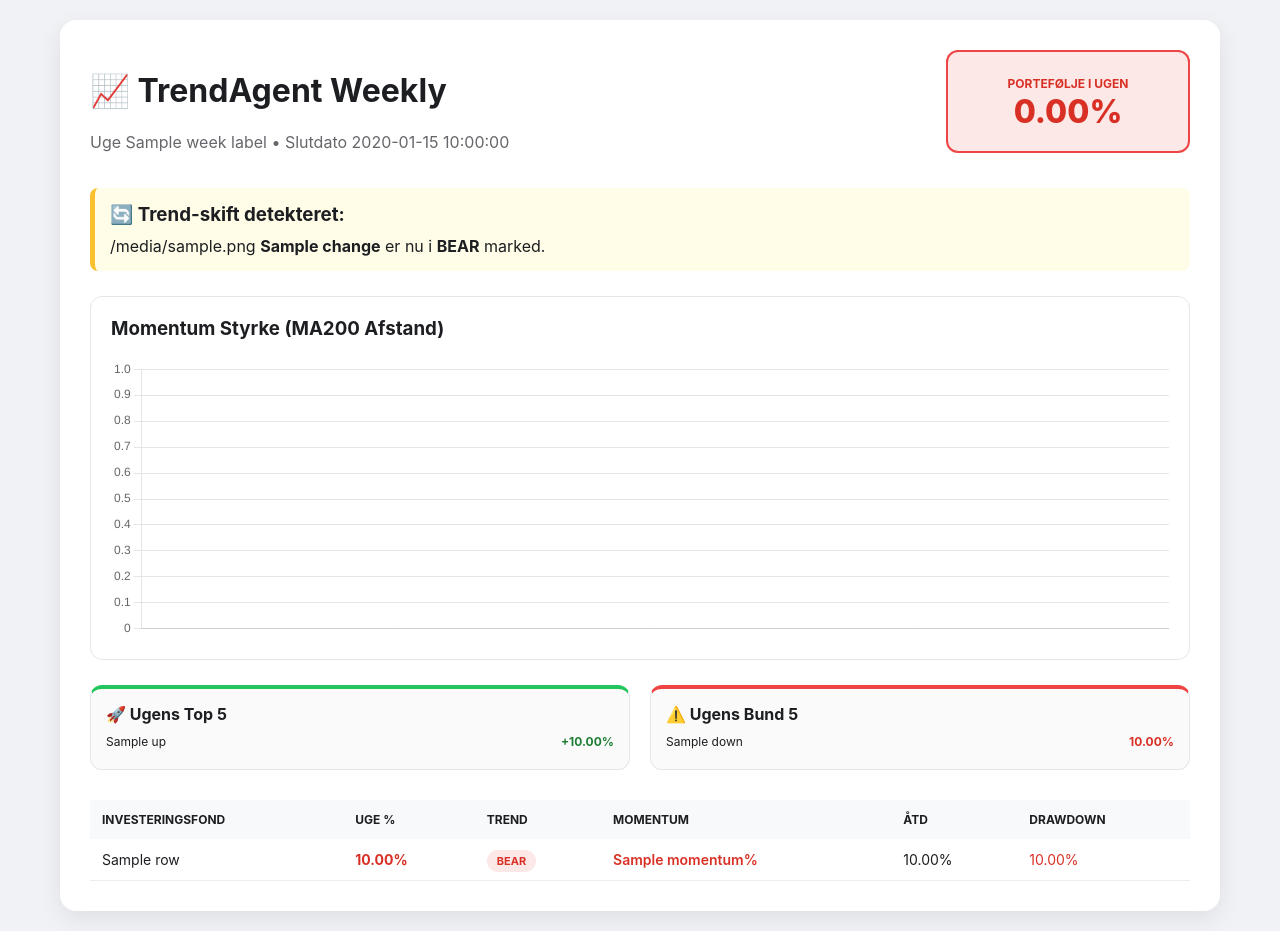
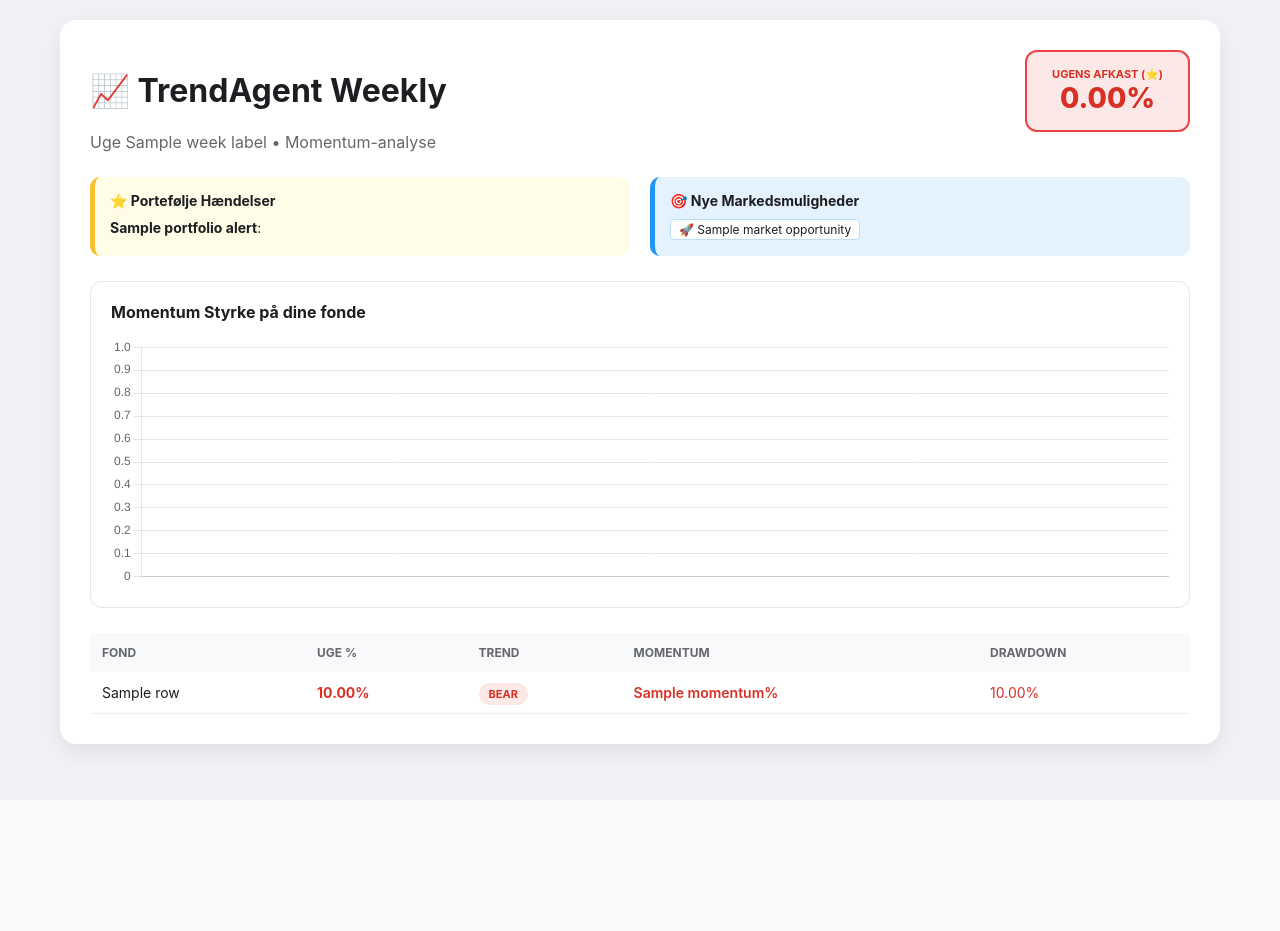
Before and after one commit to Alf4444/TrendAgent, a Python web app: template templates/weekly.html.j2 in a window 1280 px wide. After the commit the page ends 760 px from the top, so only its background shows below. Run offline with Jinja, Linux system fonts and the light colour scheme; the template is opened without the code that fills it: most values are stand-ins (such as "Sample title", 1, 10 or a date in 2020).

Commit message:
Update weekly.html.j2

```diff
--- a/templates/weekly.html.j2
+++ b/templates/weekly.html.j2
@@ -8,32 +8,29 @@
   <style>
     body { font-family: -apple-system, system-ui, sans-serif; background: #f0f2f5; margin: 0; padding: 20px; color: #1c1e21; }
     .container { max-width: 1100px; margin: auto; background: white; padding: 30px; border-radius: 16px; box-shadow: 0 8px 24px rgba(0,0,0,0.08); }
-
-    .header-flex { display: flex; justify-content: space-between; align-items: flex-start; margin-bottom: 20px; }
+    .header-flex { display: flex; justify-content: space-between; align-items: flex-start; margin-bottom: 25px; }
 
     /* Portefølje Score */
-    .portfolio-score { padding: 20px; border-radius: 12px; text-align: center; min-width: 200px; }
+    .portfolio-score { padding: 15px 25px; border-radius: 12px; text-align: center; }
     .score-up { background: #e6f4ea; border: 2px solid #22c55e; color: #1e7e34; }
     .score-down { background: #fce8e6; border: 2px solid #ef4444; color: #d93025; }
-    .score-val { font-size: 32px; font-weight: 800; display: block; }
 
-    .trend-alert { background: #fffde7; border-left: 5px solid #fbc02d; padding: 15px; border-radius: 8px; margin-bottom: 25px; }
+    /* Alert Sektioner */
+    .alert-grid { display: flex; gap: 20px; margin-bottom: 25px; }
+    .alert-box { flex: 1; padding: 15px; border-radius: 10px; font-size: 14px; }
+    .p-alert { background: #fffde7; border-left: 5px solid #fbc02d; } /* Gul for egne hændelser */
+    .m-alert { background: #e3f2fd; border-left: 5px solid #2196f3; } /* Blå for nye muligheder */
 
-    .chart-card { background: #ffffff; border: 1px solid #e4e6eb; border-radius: 12px; padding: 20px; margin-bottom: 25px; }
-    .chart-container { height: 280px; position: relative; }
-
-    .top-stats { display: flex; gap: 20px; margin-bottom: 30px; }
-    .stat-box { flex: 1; padding: 15px; border-radius: 12px; border: 1px solid #e4e6eb; background: #fafafa; }
+    .chart-card { border: 1px solid #e4e6eb; border-radius: 12px; padding: 20px; margin-bottom: 25px; }
+    .chart-container { height: 250px; }
 
     table { border-collapse: collapse; width: 100%; }
-    th { text-align: left; padding: 12px; background: #f8f9fa; font-size: 12px; text-transform: uppercase; }
+    th { text-align: left; padding: 12px; background: #f8f9fa; font-size: 12px; text-transform: uppercase; color: #65676b; }
     td { padding: 12px; border-bottom: 1px solid #ebedf0; font-size: 14px; }
     .active-row { background: #fffde7; font-weight: 500; }
     .badge { padding: 4px 10px; border-radius: 20px; font-weight: bold; font-size: 11px; }
     .b-up { background: #e6f4ea; color: #1e7e34; }
     .b-down { background: #fce8e6; color: #d93025; }
-    .pos { color: #1e7e34; font-weight: bold; }
-    .neg { color: #d93025; font-weight: bold; }
   </style>
 </head>
 <body>
@@ -41,69 +38,60 @@
     <div class="header-flex">
       <div>
         <h1>📈 TrendAgent Weekly</h1>
-        <p style="color:#65676b">Uge {{ week_label }} • Slutdato {{ week_end_date }}</p>
+        <p style="color:#65676b; margin:0;">Uge {{ week_label }} • Momentum-analyse</p>
       </div>
-
       <div class="portfolio-score {{ 'score-up' if avg_portfolio_return >= 0 else 'score-down' }}">
-        <span style="font-size: 12px; text-transform: uppercase; font-weight: bold;">Portefølje i ugen</span>
-        <span class="score-val">{{ '%.2f'|format(avg_portfolio_return) }}%</span>
+        <span style="font-size: 11px; text-transform: uppercase; font-weight: bold; display:block;">Ugens Afkast (⭐)</span>
+        <span style="font-size: 28px; font-weight: 800;">{{ '%.2f'|format(avg_portfolio_return) }}%</span>
       </div>
     </div>
 
-    {% if trend_changes %}
-    <div class="trend-alert">
-      <h3 style="margin:0 0 10px 0">🔄 Trend-skift detekteret:</h3>
-      {% for change in trend_changes %}
-        <div>{{ change.icon }} <strong>{{ change.name }}</strong> er nu i <strong>{{ 'BULL' if change.type == 'BULL' else 'BEAR' }}</strong> marked.</div>
-      {% endfor %}
+    <div class="alert-grid">
+      {% if portfolio_alerts %}
+      <div class="alert-box p-alert">
+        <h4 style="margin:0 0 10px 0;">⭐ Portefølje Hændelser</h4>
+        {% for a in portfolio_alerts %}
+          <div style="margin-bottom:5px;"><strong>{{ a.name }}</strong>: {{ a.msg }}</div>
+        {% endfor %}
+      </div>
+      {% endif %}
+
+      {% if market_opportunities %}
+      <div class="alert-box m-alert">
+        <h4 style="margin:0 0 10px 0;">🎯 Nye Markedsmuligheder</h4>
+        <div style="display: flex; flex-wrap: wrap; gap: 5px;">
+          {% for o in market_opportunities %}
+            <span style="background:white; padding:2px 8px; border-radius:4px; border:1px solid #bbdefb; font-size:12px;">🚀 {{ o.name }}</span>
+          {% endfor %}
+        </div>
+      </div>
+      {% endif %}
     </div>
-    {% endif %}
 
     <div class="chart-card">
-      <h3 style="margin-top:0">Momentum Styrke (MA200 Afstand)</h3>
+      <h4 style="margin:0 0 15px 0">Momentum Styrke på dine fonde</h4>
       <div class="chart-container">
         <canvas id="momentumChart"></canvas>
-      </div>
-    </div>
-
-    <div class="top-stats">
-      <div class="stat-box" style="border-top: 4px solid #22c55e;">
-        <h4 style="margin:0 0 10px 0">🚀 Ugens Top 5</h4>
-        {% for t in top_up %}
-          <div style="display:flex; justify-content:space-between; font-size:12px; margin-bottom:5px;">
-            <span>{{ t.name[:25] }}</span> <span class="pos">+{{ '%.2f'|format(t.week_change_pct) }}%</span>
-          </div>
-        {% endfor %}
-      </div>
-      <div class="stat-box" style="border-top: 4px solid #ef4444;">
-        <h4 style="margin:0 0 10px 0">⚠️ Ugens Bund 5</h4>
-        {% for t in top_down %}
-          <div style="display:flex; justify-content:space-between; font-size:12px; margin-bottom:5px;">
-            <span>{{ t.name[:25] }}</span> <span class="neg">{{ '%.2f'|format(t.week_change_pct) }}%</span>
-          </div>
-        {% endfor %}
       </div>
     </div>
 
     <table>
       <thead>
         <tr>
-          <th>Investeringsfond</th>
+          <th>Fond</th>
           <th>Uge %</th>
           <th>Trend</th>
           <th>Momentum</th>
-          <th>ÅTD</th>
           <th>Drawdown</th>
         </tr>
       </thead>
       <tbody>
         {% for row in rows %}
         <tr class="{{ 'active-row' if row.is_active else '' }}">
-          <td>{{ '⭐' if row.is_active else '' }} {{ row.name[:40] }}</td>
-          <td class="{{ 'pos' if row.week_change_pct > 0 else 'neg' }}">{{ '%.2f'|format(row.week_change_pct) }}%</td>
+          <td>{{ '⭐' if row.is_active else '' }} {{ row.name[:45] }}</td>
+          <td style="font-weight:bold; color: {{ '#1e7e34' if row.week_change_pct > 0 else '#d93025' }}">{{ '%.2f'|format(row.week_change_pct) }}%</td>
           <td><span class="badge {{ 'b-up' if row.trend_state == 'UP' else 'b-down' }}">{{ 'BULL' if row.trend_state == 'UP' else 'BEAR' }}</span></td>
           <td style="font-weight:600; color: {{ '#1e7e34' if row.momentum > 0 else '#d93025' }}">{{ row.momentum }}%</td>
-          <td>{{ '%.2f'|format(row.ytd_return) }}%</td>
           <td style="color:#d93025">{{ '%.2f'|format(row.drawdown) }}%</td>
         </tr>
         {% endfor %}
```
